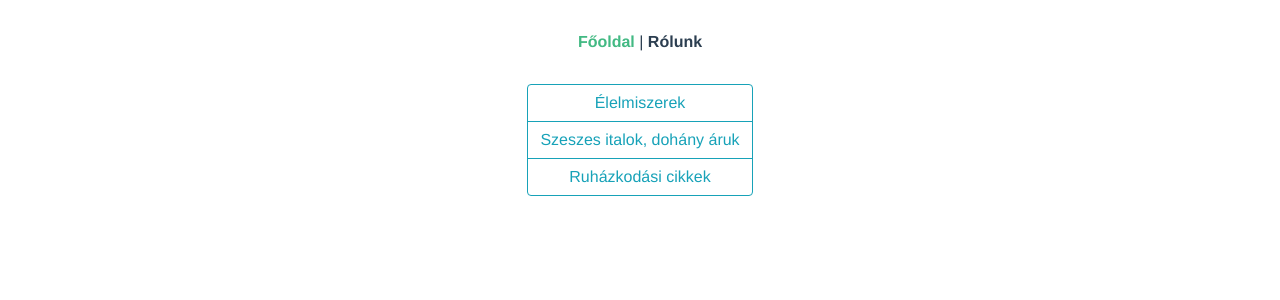
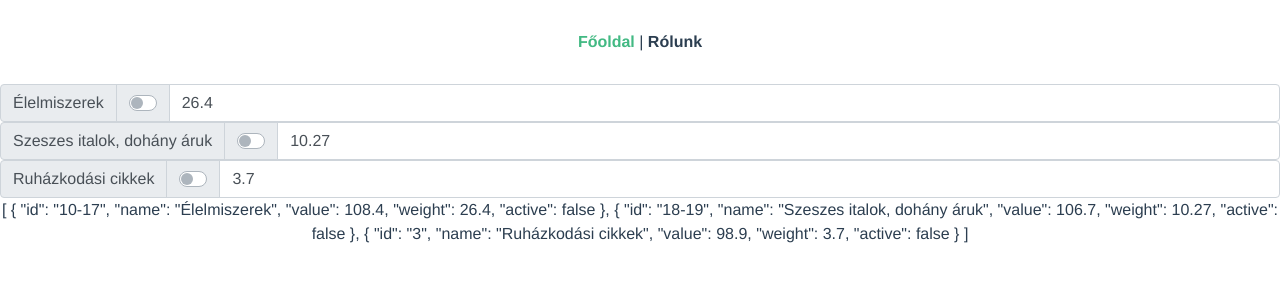
Before and after one commit to fst02/Personal-Inflation-Calculator, a Vue app in the folder frontend/: page / in a window 1280 px wide. Shown: the top 300 px of the page. Built offline with nearby package versions, Linux system fonts and the light colour scheme.

Commit message:
implement weight modification

```diff
--- a/frontend/src/dtos/CategoryDto.js
+++ b/frontend/src/dtos/CategoryDto.js
@@ -5,6 +5,7 @@ export default class CategoryDto {
       this.name = data.name;
       this.value = data.value;
       this.weight = data.weight;
+      this.active = data.active;
     }
   }
 }
--- a/frontend/src/views/Home.vue
+++ b/frontend/src/views/Home.vue
@@ -1,15 +1,13 @@
 <template>
   <div class="home">
-     <b-form-group label="">
-      <b-form-checkbox-group
-        v-model="selected"
-        :options="options"
-        stacked
-        buttons
-        button-variant="outline-info"
-      ></b-form-checkbox-group>
-    </b-form-group>
-    <div v-if="!isNaN(rate)">Személyes inflációd: {{rate}}%</div>
+    <b-input-group v-for="category in categories" :key="category.id" :prepend="category.name">
+      <b-input-group-prepend is-text>
+        <b-form-checkbox switch class="mr-n2" v-model="category.active" />
+      </b-input-group-prepend>
+      <b-form-input type="number" v-model="category.weight" />
+    </b-input-group>
+    <p v-if="!isNaN(rate)">Személyes inflációd: {{rate}}%</p>
+    {{categories}}
   </div>
 </template>
 
@@ -20,8 +18,6 @@ export default {
   name: 'Home',
   data: () => ({
     categories: [],
-    selected: [],
-    options: [],
   }),
   created() {
     this.categories.push(new CategoryDto({
@@ -29,32 +25,31 @@ export default {
       name: 'Élelmiszerek',
       weight: 26.4,
       value: 108.4,
+      active: false,
     }));
     this.categories.push(new CategoryDto({
       id: '18-19',
       name: 'Szeszes italok, dohány áruk',
       weight: 10.27,
       value: 106.7,
+      active: false,
     }));
     this.categories.push(new CategoryDto({
       id: '3',
       name: 'Ruházkodási cikkek',
       weight: 3.7,
       value: 98.9,
+      active: false,
     }));
-    this.categories.forEach((category) => {
-      this.options.push({ text: category.name, value: category.id });
-    });
   },
   computed: {
     rate() {
-      const { selected } = this;
       const selectedCategories = this.categories.filter(
-        (category) => selected.includes(category.id),
+        (category) => category.active === true,
       );
-      const weights = selectedCategories.map((element) => element.weight)
+      const weights = selectedCategories.map((element) => parseFloat(element.weight))
         .reduce((a, b) => a + b, 0);
-      const sum = selectedCategories.map((element) => element.weight * element.value)
+      const sum = selectedCategories.map((element) => parseFloat(element.weight) * element.value)
         .reduce((a, b) => a + b, 0);
       return Math.round((sum / weights) * 100) / 100;
     },
```
Also changed, not shown: 1 other file (tests, documents, lock files or other folders).
